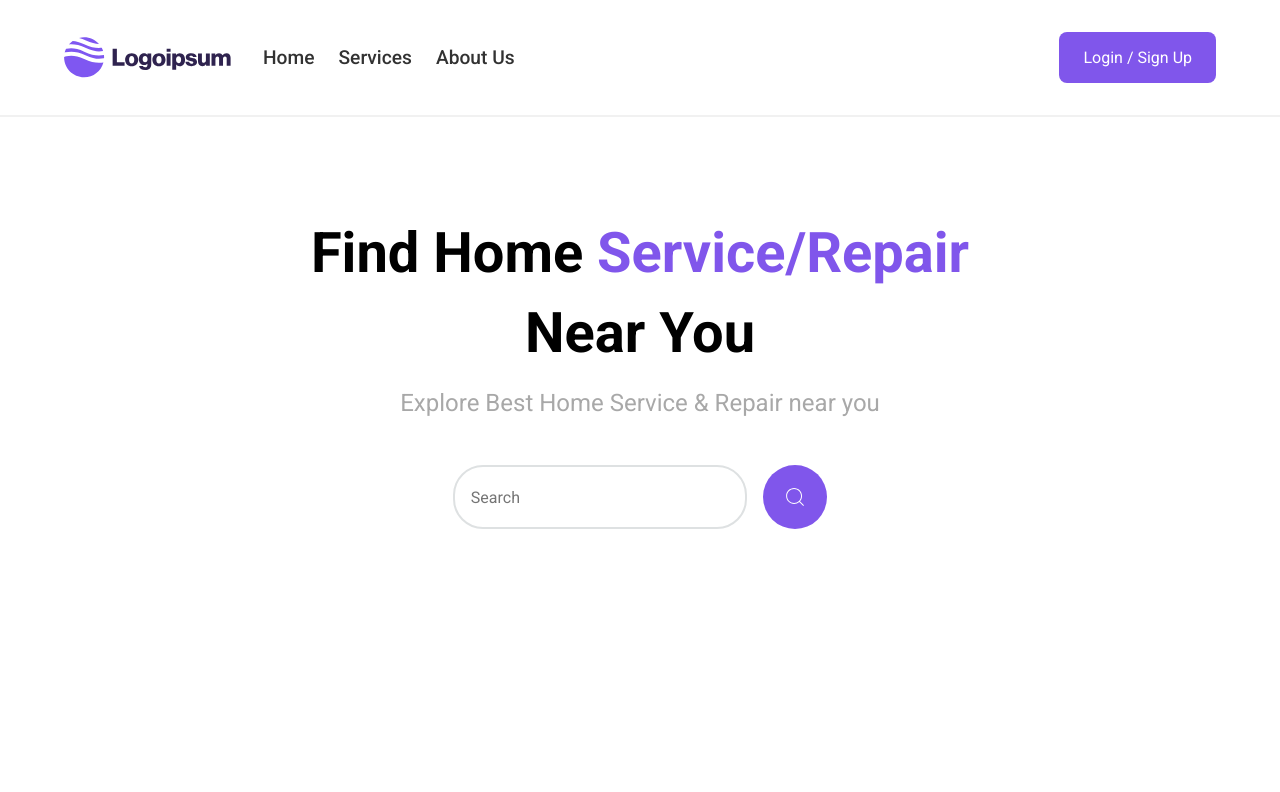
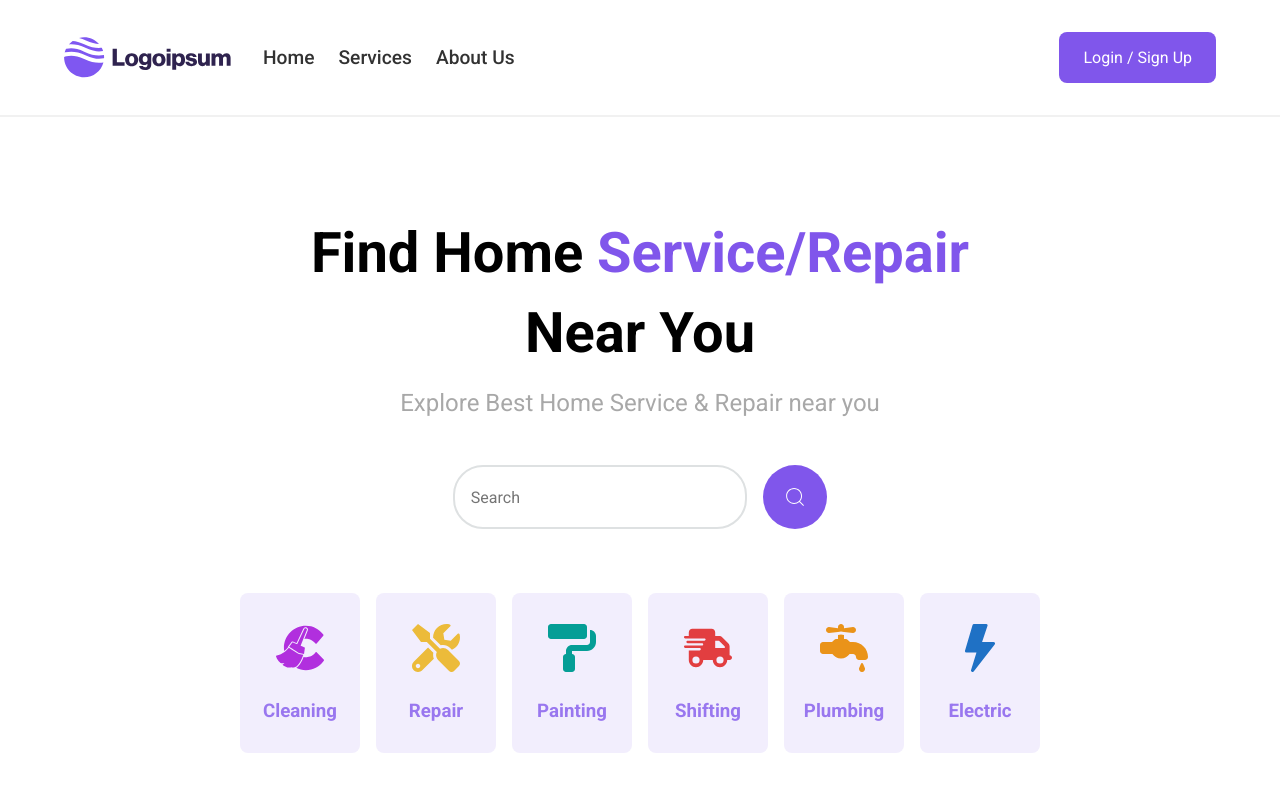
Before and after one commit to JustinasVe/home-service, a React (Vite) app: page / in a window 1280 px wide. Shown: the top 792 px of the page. Built offline with nearby package versions, Linux system fonts and the light colour scheme.

Commit message:
feat: create CategoryList component and refactor CategoryCard props

```diff
--- a/src/App.jsx
+++ b/src/App.jsx
@@ -1,3 +1,4 @@
+import { CategoryList } from "./components/CategoryList/CategoryList";
 import { HeroSection } from "./components/HeroSection/HeroSection";
 import { TopBar } from "./components/TopBar/TopBar";
 
@@ -6,6 +7,7 @@ function App() {
     <>
       <TopBar />
       <HeroSection />
+      <CategoryList />
     </>
   );
 }
--- a/src/components/CategoryCard/CategoryCard.jsx
+++ b/src/components/CategoryCard/CategoryCard.jsx
@@ -1,10 +1,12 @@
 import styles from "./CategoryCard.module.scss";
 
-export const CategoryCard = ({ icon, title }) => {
+export const CategoryCard = ({ icon, title, iconColor }) => {
   return (
     <div className={styles.card}>
-      <div>{icon}</div>
-      <h3>{title}</h3>
+      <div className={styles.cardIcon} style={{ color: iconColor }}>
+        {icon}
+      </div>
+      <h3 className={styles.cardTitle}>{title}</h3>
     </div>
   );
 };
--- a/src/components/CategoryCard/CategoryCard.module.scss
+++ b/src/components/CategoryCard/CategoryCard.module.scss
@@ -11,4 +11,22 @@
   justify-content: center;
   align-items: center;
   gap: 1rem;
+
+  &:hover {
+    background-color: #f7f4fd;
+    transition: 0.3s;
+  }
+
+  &:hover .cardTitle {
+    color: #8056eb;
+    transition: 0.3s;
+  }
 }
+
+.cardTitle {
+  color: #9977ef;
+}
+
+.cardIcon {
+  font-size: 48px;
+}
--- /dev/null
+++ b/src/components/CategoryList/CategoryList.jsx
@@ -0,0 +1,60 @@
+import { CategoryCard } from "../CategoryCard/CategoryCard";
+import { SiCcleaner } from "react-icons/si";
+import { FaTools, FaPaintRoller } from "react-icons/fa";
+import { FaTruckFast, FaFaucetDrip } from "react-icons/fa6";
+import { BsFillLightningFill } from "react-icons/bs";
+import styles from "./CategoryList.module.scss";
+
+const categories = [
+  {
+    id: 1,
+    icon: <SiCcleaner />,
+    title: "Cleaning",
+    color: "#b12fde",
+  },
+  {
+    id: 2,
+    icon: <FaTools />,
+    title: "Repair",
+    color: "#ecbb3a",
+  },
+  {
+    id: 3,
+    icon: <FaPaintRoller />,
+    title: "Painting",
+    color: "#059e96",
+  },
+  {
+    id: 4,
+    icon: <FaTruckFast />,
+    title: "Shifting",
+    color: "#e23e40",
+  },
+  {
+    id: 5,
+    icon: <FaFaucetDrip />,
+    title: "Plumbing",
+    color: "#ea9319",
+  },
+  {
+    id: 6,
+    icon: <BsFillLightningFill />,
+    title: "Electric",
+    color: "#1f71c5",
+  },
+];
+
+export const CategoryList = () => {
+  return (
+    <div className={styles.listContainer}>
+      {categories.map((category) => (
+        <CategoryCard
+          key={category.id}
+          icon={category.icon}
+          title={category.title}
+          iconColor={category.color}
+        />
+      ))}
+    </div>
+  );
+};
--- /dev/null
+++ b/src/components/CategoryList/CategoryList.module.scss
@@ -0,0 +1,8 @@
+.listContainer {
+  margin-top: 4rem;
+  display: flex;
+  justify-content: center;
+  align-items: center;
+  gap: 1rem;
+  flex-wrap: wrap;
+}
```
